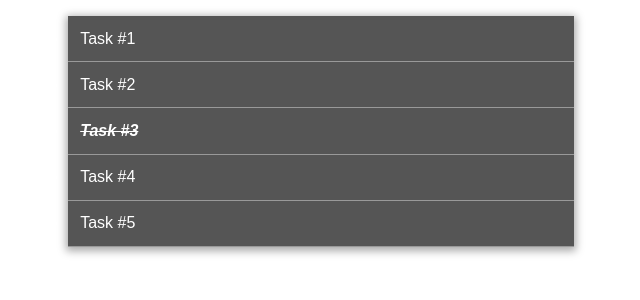
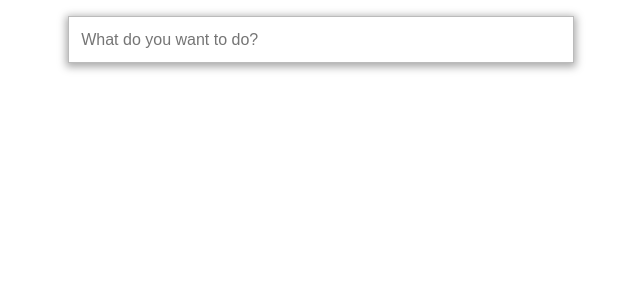
Before and after one commit to winarcht/todoapp-with-react-state, a React (Create React App) app: page / in a window 1280 px wide. Shown: the top 300 px of the page, without its empty margins (319-959 px from the left). Built offline with nearby package versions, Linux system fonts and the light colour scheme.

Commit message:
Added a AddTodo form, so the todos list is dynamic.

```diff
--- a/src/components/App.js
+++ b/src/components/App.js
@@ -2,24 +2,58 @@ import React, { Component } from 'react';
 
 import './../styles/css/App.css';
 
+import AddTodo from './AddTodo';
 import TodoList from './TodoList';
 
 class App extends Component {
+
+  constructor(props) {
+    super(props);
+
+    this.state = {
+      taskBox: '',
+      todos: [],
+      selectedFilter: 'all'
+    };
+
+    this.appendTodo = this.appendTodo.bind(this);
+    this.changeTaskBox = this.changeTaskBox.bind(this);
+  }
+
+  appendTodo(text) {
+    let md5 = require('md5');
+
+    this.setState((prevState) => {
+      return {
+        todos: [
+          ...prevState.todos,
+          {
+            id: md5(text + Date.now()),
+            text,
+            completed: false
+          }
+        ],
+        taskBox: ''
+      }
+    });
+  }
+
+  changeTaskBox(text) {
+    this.setState({
+      taskBox: text
+    });
+  }
+
   render() {
+    const { taskBox, todos } = this.state;
+
     return (
       <div id="todo-app">
-        <TodoList tasks={TODOS} />
+        <AddTodo taskBox={taskBox} _onChange={this.changeTaskBox} _onSubmit={this.appendTodo} />
+        <TodoList tasks={todos} />
       </div>
     );
   }
 }
 
-const TODOS = [
-  { id: 1, text: 'Task #1', completed: false},
-  { id: 2, text: 'Task #2', completed: false},
-  { id: 3, text: 'Task #3', completed: true},
-  { id: 4, text: 'Task #4', completed: false},
-  { id: 5, text: 'Task #5', completed: false},
-];
-
 export default App;
```
